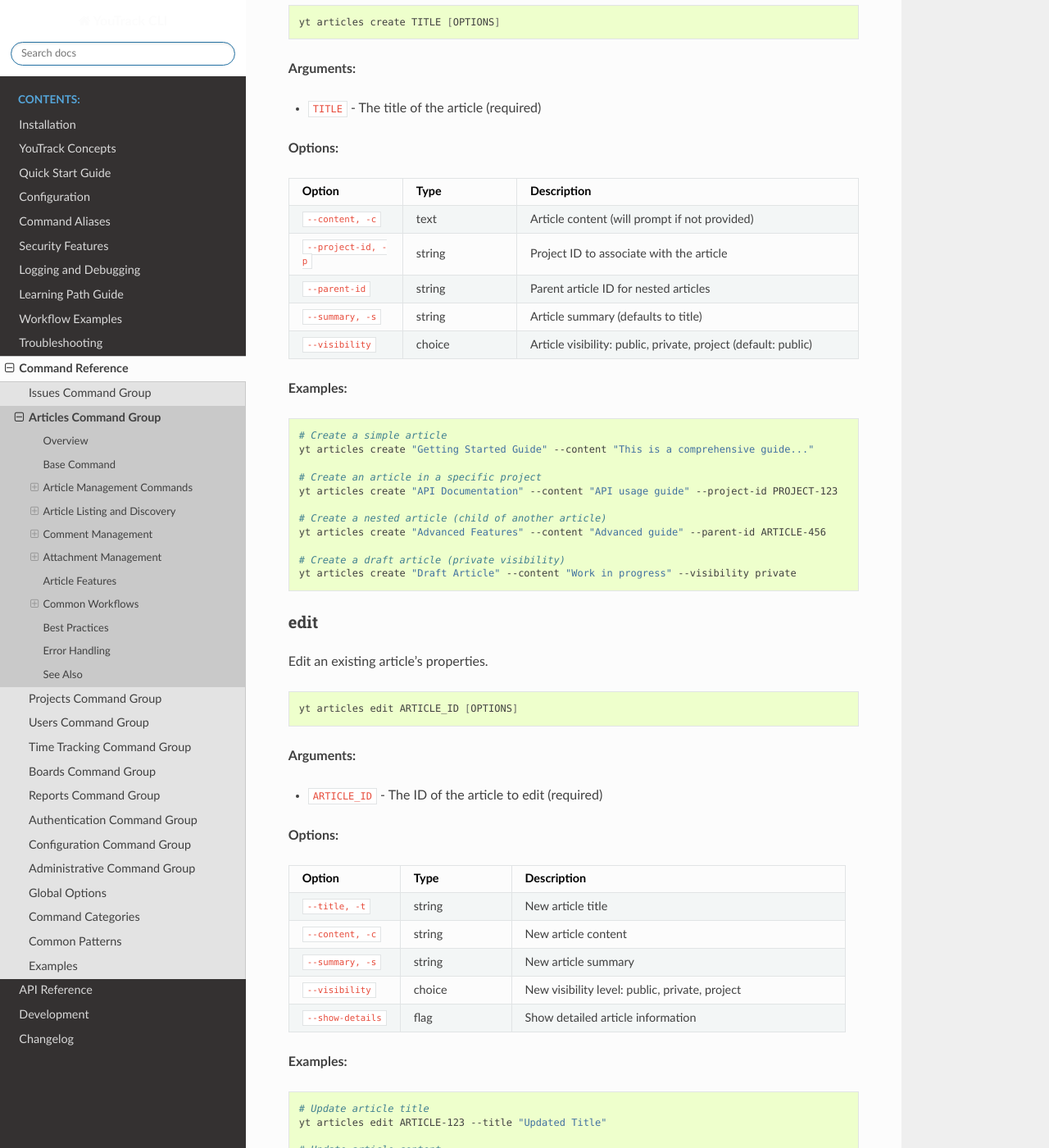
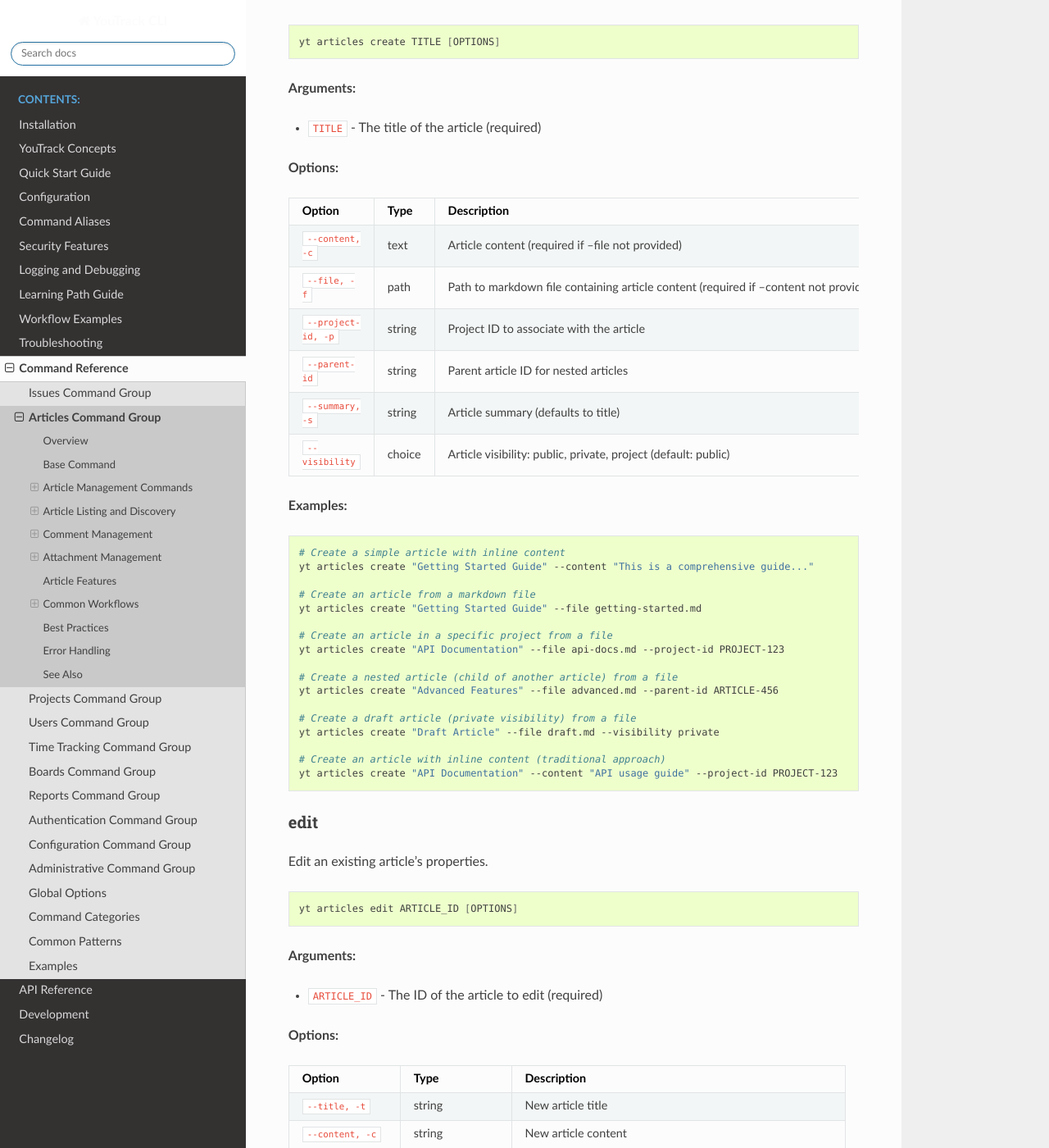
Before and after one commit to ryancheley/yt-cli, a Sphinx documentation site: the page built from docs/commands/articles.rst, in a window 1280 px wide and 1400 px high, scrolled down 1628 px. Shown: the whole window at 82% size. Built offline with Sphinx 7.4.7 and the Read the Docs theme 3.1.0, drawn with Linux system fonts in a browser that asks for light colours; pages that are not in the unit, such as notebooks, are missing from menus; some of the changed text lies outside the part shown.

Commit message:
✨ Add markdown file input support to `yt articles create` command (#81)
- Add --file/-f parameter to accept markdown file paths as input
- Implement file reading and validation logic with proper error handling
- Add comprehensive test coverage for file functionality scenarios
- Update documentation in docs/commands/articles.rst with examples
- Update README.md with new file input examples
- Ensure type safety and linting compliance

Resolves #80

🤖 Generated with [Claude Code](https://claude.ai/code)

Co-authored-by: Claude <noreply@anthropic.com>

```diff
--- a/docs/commands/articles.rst
+++ b/docs/commands/articles.rst
@@ -54,7 +54,10 @@ Create a new article in YouTrack.
      - Description
    * - ``--content, -c``
      - text
-     - Article content (will prompt if not provided)
+     - Article content (required if --file not provided)
+   * - ``--file, -f``
+     - path
+     - Path to markdown file containing article content (required if --content not provided)
    * - ``--project-id, -p``
      - string
      - Project ID to associate with the article
@@ -72,17 +75,23 @@ Create a new article in YouTrack.
 
 .. code-block:: bash
 
-   # Create a simple article
+   # Create a simple article with inline content
    yt articles create "Getting Started Guide" --content "This is a comprehensive guide..."
 
-   # Create an article in a specific project
+   # Create an article from a markdown file
+   yt articles create "Getting Started Guide" --file getting-started.md
+
+   # Create an article in a specific project from a file
+   yt articles create "API Documentation" --file api-docs.md --project-id PROJECT-123
+
+   # Create a nested article (child of another article) from a file
+   yt articles create "Advanced Features" --file advanced.md --parent-id ARTICLE-456
+
+   # Create a draft article (private visibility) from a file
+   yt articles create "Draft Article" --file draft.md --visibility private
+
+   # Create an article with inline content (traditional approach)
    yt articles create "API Documentation" --content "API usage guide" --project-id PROJECT-123
-
-   # Create a nested article (child of another article)
-   yt articles create "Advanced Features" --content "Advanced guide" --parent-id ARTICLE-456
-
-   # Create a draft article (private visibility)
-   yt articles create "Draft Article" --content "Work in progress" --visibility private
 
 edit
 ~~~~
@@ -671,6 +680,24 @@ Content Management
    # View article details
    yt articles edit ARTICLE-123 --show-details
 
+Working with Markdown Files
+~~~~~~~~~~~~~~~~~~~~~~~~~~~
+
+.. code-block:: bash
+
+   # Create articles from existing markdown files
+   yt articles create "Installation Guide" --file docs/installation.md
+
+   # Create multiple articles from markdown files
+   yt articles create "User Manual" --file user-manual.md --project-id PROJECT-123
+   yt articles create "Developer Guide" --file dev-guide.md --project-id PROJECT-123
+
+   # Organize markdown documentation into YouTrack articles
+   for file in docs/*.md; do
+       title=$(basename "$file" .md)
+       yt articles create "$title" --file "$file" --project-id PROJECT-123
+   done
+
 Best Practices
 --------------
 
@@ -689,6 +716,8 @@ Best Practices
 7. **Search Optimization**: Use clear, searchable content to make articles discoverable.
 
 8. **Consistent Formatting**: Follow consistent formatting and style guidelines across articles.
+
+9. **Use Markdown Files**: For complex content, consider writing in markdown files first and using the ``--file`` option for better version control and editing experience.
 
 Error Handling
 --------------
@@ -710,6 +739,18 @@ Common error scenarios and solutions:
 **Content Too Large**
   YouTrack may have limits on article content size. Consider breaking large articles into smaller sections.
 
+**File Not Found**
+  Ensure the file path provided with ``--file`` exists and is accessible.
+
+**Invalid File Content**
+  The specified file must be a valid text file. Binary files or files with invalid encoding will be rejected.
+
+**Empty File**
+  Files provided with ``--file`` must contain content. Empty files will be rejected.
+
+**Both Content and File Specified**
+  You cannot use both ``--content`` and ``--file`` options simultaneously. Choose one method for providing article content.
+
 See Also
 --------
 
```
Also changed, not shown: README.md (+10 -0 lines), 2 other files.
